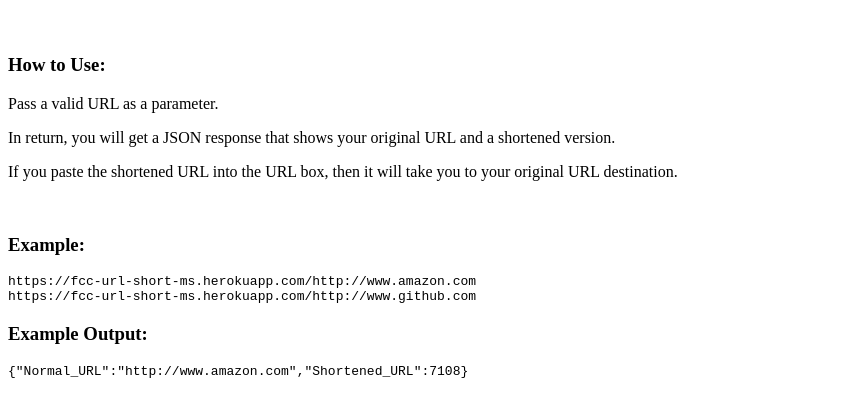
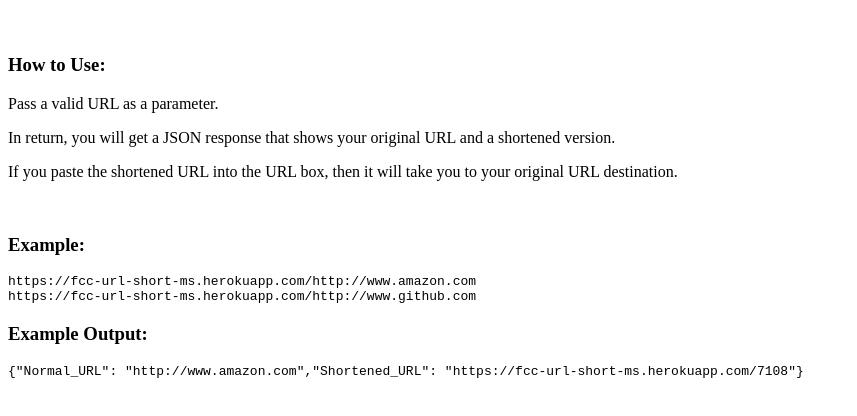
Before and after one commit to aball6412/URL-Shortener-Microservice, a website: page public/index.html in a window 1280 px wide. Shown: the part 96-512 px from the top of the page, without its empty margins (0-857 px from the left). Drawn offline with Linux system fonts and the light colour scheme.

Commit message:
html adjustments

```diff
--- a/public/index.html
+++ b/public/index.html
@@ -14,7 +14,7 @@
         <code>https://fcc-url-short-ms.herokuapp.com/http://www.github.com</code>
 
         <h3>Example Output:</h3>
-        <code>{"Normal_URL":"http://www.amazon.com","Shortened_URL":7108}</code>
+        <code>{"Normal_URL": "http://www.amazon.com","Shortened_URL": "https://fcc-url-short-ms.herokuapp.com/7108"}</code>
 
     </body>
 </html>
```
